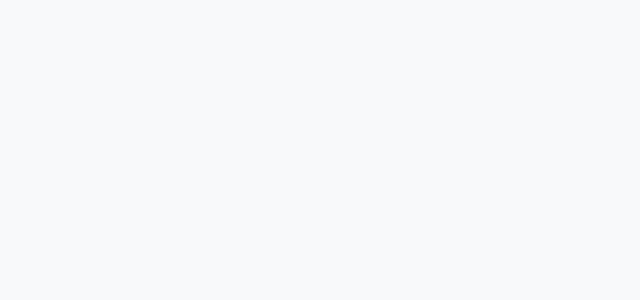
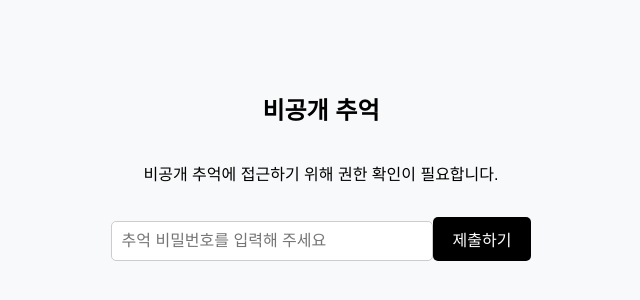
Before and after one commit to codeit-toyproject-five/toyproject_FE, a React (Create React App) app: page /group/1/private-memory-access in a window 1280 px wide. Before the commit this address had no page. Shown: the part 224-524 px from the top of the page, without its empty margins (319-959 px from the left). Built offline with nearby package versions, Linux system fonts and the light colour scheme.

Commit message:
feat : 비공개 추억 접근 권한 페이지 추가

```diff
--- a/src/App.js
+++ b/src/App.js
@@ -6,7 +6,8 @@ import PrivateGroupAccess from "./pages/PrivateGroupAccess";
 import PrivateGroupPage from "./pages/PrivateGroupPage";
 import CreateGroup from "./pages/CreateGroup";
 import GroupDetail from "./pages/GroupDetail";
-import MemoryUploadPage from "./pages/MemoryUploadPage.js"; // 추억 올리기 페이지 추가
+import MemoryUploadPage from "./pages/MemoryUploadPage";
+import PrivateMemoryAccessPage from "./pages/PrivateMemoryAccessPage";
 import GlobalStyle from "./styles/GlobalStyle";
 
 const mockGroupData = {
@@ -49,9 +50,10 @@ function App() {
           path="/group/:id"
           element={<GroupDetail group={mockGroupData} />}
         />
+        <Route path="/memory-upload" element={<MemoryUploadPage />} />
         <Route
-          path="/memory-upload"
-          element={<MemoryUploadPage />} // 추억 올리기 페이지 경로
+          path="/group/:groupId/private-memory-access"
+          element={<PrivateMemoryAccessPage />}
         />
       </Routes>
     </Router>
--- a/src/pages/GroupDetail.js
+++ b/src/pages/GroupDetail.js
@@ -1,20 +1,19 @@
 import React, { useState } from "react";
 import GroupDetailHeader from "../components/GroupDetailHeader";
 import GroupEditModal from "../components/GroupEditModal";
+import PublicMemories from "./PublicMemories";
+import PrivateMemories from "./PrivateMemories";
+import { useNavigate } from "react-router-dom";
 import {
   GroupDetailContainer,
-  MemoryListContainer,
-  EmptyMessageContainer,
-  EmptyMessage,
   FilterContainer,
   FilterButton,
   PostButton,
 } from "../styles/GroupDetailStyle";
-import { useNavigate } from "react-router-dom";
 
 const GroupDetail = ({ group }) => {
   const [isEditModalOpen, setIsEditModalOpen] = useState(false);
-  const [isPublicMemory, setIsPublicMemory] = useState(true); // 공개/비공개 상태 관리
+  const [isPublicMemory, setIsPublicMemory] = useState(true);
   const navigate = useNavigate();
 
   const handleOpenEditModal = () => {
@@ -29,25 +28,29 @@ const GroupDetail = ({ group }) => {
     navigate("/memory-upload");
   };
 
-  const publicMemories = group.memories.filter((memory) => memory.isPublic); // 공개 추억 필터링
-  const privateMemories = group.memories.filter((memory) => !memory.isPublic); // 비공개 추억 필터링
+  const handlePublicMemories = () => {
+    setIsPublicMemory(true);
+  };
+
+  const handlePrivateMemories = () => {
+    navigate(`/group/${group.id}/private-memory-access`);
+  };
+
+  const publicMemories = group.memories.filter((memory) => memory.isPublic);
+  const privateMemories = group.memories.filter((memory) => !memory.isPublic);
 
   return (
     <GroupDetailContainer>
       <GroupDetailHeader group={group} onEditClick={handleOpenEditModal} />
 
-      {/* 필터 버튼 */}
       <FilterContainer>
         <div style={{ display: "flex", gap: "10px" }}>
-          <FilterButton
-            active={isPublicMemory}
-            onClick={() => setIsPublicMemory(true)}
-          >
+          <FilterButton active={isPublicMemory} onClick={handlePublicMemories}>
             공개
           </FilterButton>
           <FilterButton
             active={!isPublicMemory}
-            onClick={() => setIsPublicMemory(false)}
+            onClick={handlePrivateMemories}
           >
             비공개
           </FilterButton>
@@ -55,42 +58,12 @@ const GroupDetail = ({ group }) => {
         <PostButton onClick={handleMemoryUploadPage}>추억 올리기</PostButton>
       </FilterContainer>
 
-      {/* 메모리 리스트 */}
-      <MemoryListContainer>
-        {isPublicMemory ? (
-          publicMemories.length > 0 ? (
-            publicMemories.map((memory) => (
-              <div key={memory.id}>
-                <p>{memory.title}</p>
-              </div>
-            ))
-          ) : (
-            <EmptyMessageContainer>
-              <EmptyMessage>
-                <img src="/empty-icon.png" alt="empty" />
-                <p>게시된 공개 추억이 없습니다.</p>
-                <p>첫 번째 공개 추억을 올려보세요!</p>
-              </EmptyMessage>
-            </EmptyMessageContainer>
-          )
-        ) : privateMemories.length > 0 ? (
-          privateMemories.map((memory) => (
-            <div key={memory.id}>
-              <p>{memory.title}</p>
-            </div>
-          ))
-        ) : (
-          <EmptyMessageContainer>
-            <EmptyMessage>
-              <img src="/empty-icon.png" alt="empty" />
-              <p>게시된 비공개 추억이 없습니다.</p>
-              <p>첫 번째 비공개 추억을 올려보세요!</p>
-            </EmptyMessage>
-          </EmptyMessageContainer>
-        )}
-      </MemoryListContainer>
+      {isPublicMemory ? (
+        <PublicMemories memories={publicMemories} />
+      ) : (
+        <PrivateMemories memories={privateMemories} />
+      )}
 
-      {/* 그룹 수정 모달 */}
       {isEditModalOpen && (
         <GroupEditModal group={group} onClose={handleCloseEditModal} />
       )}
--- /dev/null
+++ b/src/pages/PrivateMemoryAccessPage.js
@@ -0,0 +1,40 @@
+import React, { useState } from "react";
+import { useNavigate, useParams } from "react-router-dom";
+import {
+  PasswordAccessContainer,
+  PasswordInput,
+  SubmitButton,
+} from "../styles/PasswordAccessStyle";
+
+const PrivateMemoryAccessPage = () => {
+  const [password, setPassword] = useState("");
+  const navigate = useNavigate();
+  const { groupId } = useParams();
+
+  const handleSubmit = (e) => {
+    e.preventDefault();
+    if (password === "group_password") {
+      navigate(`/group/${groupId}/private-memories`);
+    } else {
+      alert("비밀번호가 틀렸습니다.");
+    }
+  };
+
+  return (
+    <PasswordAccessContainer>
+      <h2>비공개 추억</h2>
+      <p>비공개 추억에 접근하기 위해 권한 확인이 필요합니다.</p>
+      <form onSubmit={handleSubmit}>
+        <PasswordInput
+          type="password"
+          placeholder="추억 비밀번호를 입력해 주세요"
+          value={password}
+          onChange={(e) => setPassword(e.target.value)}
+        />
+        <SubmitButton type="submit">제출하기</SubmitButton>
+      </form>
+    </PasswordAccessContainer>
+  );
+};
+
+export default PrivateMemoryAccessPage;
--- /dev/null
+++ b/src/styles/PasswordAccessStyle.js
@@ -0,0 +1,36 @@
+import styled from "styled-components";
+
+export const PasswordAccessContainer = styled.div`
+  display: flex;
+  flex-direction: column;
+  justify-content: center;
+  align-items: center;
+  height: 100vh;
+  text-align: center;
+  padding: 20px;
+  box-sizing: border-box;
+  margin: 0;
+`;
+
+export const PasswordInput = styled.input`
+  padding: 10px;
+  font-size: 16px;
+  width: 300px;
+  margin-top: 20px;
+  margin-bottom: 20px;
+  border: 1px solid #ccc;
+  border-radius: 5px;
+`;
+
+export const SubmitButton = styled.button`
+  padding: 10px 20px;
+  font-size: 16px;
+  background-color: black;
+  color: white;
+  border: none;
+  border-radius: 5px;
+  cursor: pointer;
+  &:hover {
+    background-color: darkgray;
+  }
+`;
```
